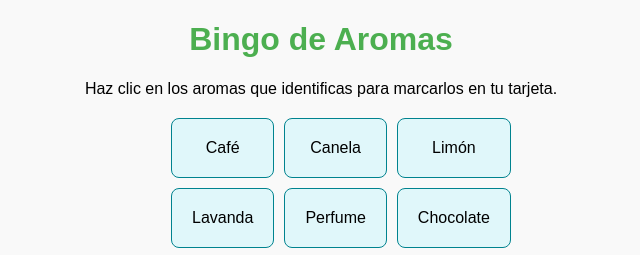
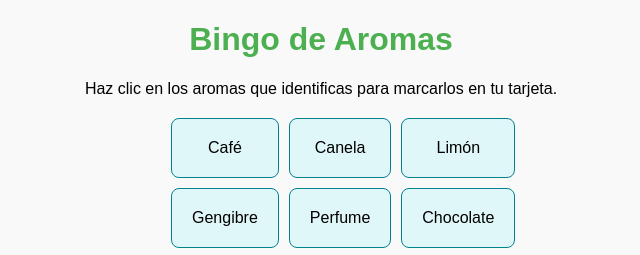
Before and after one commit to alegarlinx/Bingo, a plain HTML site: page index.html in a window 1280 px wide. Shown: the top 255 px of the page, 319-959 px from the left. Drawn offline with Linux system fonts and the light colour scheme.

Commit message:
Update index.html

```diff
--- a/index.html
+++ b/index.html
@@ -63,7 +63,7 @@
     <div class="result" id="resultText">Filas completadas: 0</div>
 
     <script>
-        const aromas = ["Café", "Canela", "Limón", "Lavanda", "Perfume", "Chocolate", "Ajo", "Vinagre", "Jabón"];
+        const aromas = ["Café", "Canela", "Limón", "Gengibre", "Perfume", "Chocolate", "Ajo", "Vinagre", "Jabón"];
         const bingoCard = document.getElementById("bingoCard");
         const resultText = document.getElementById("resultText");
 
```
